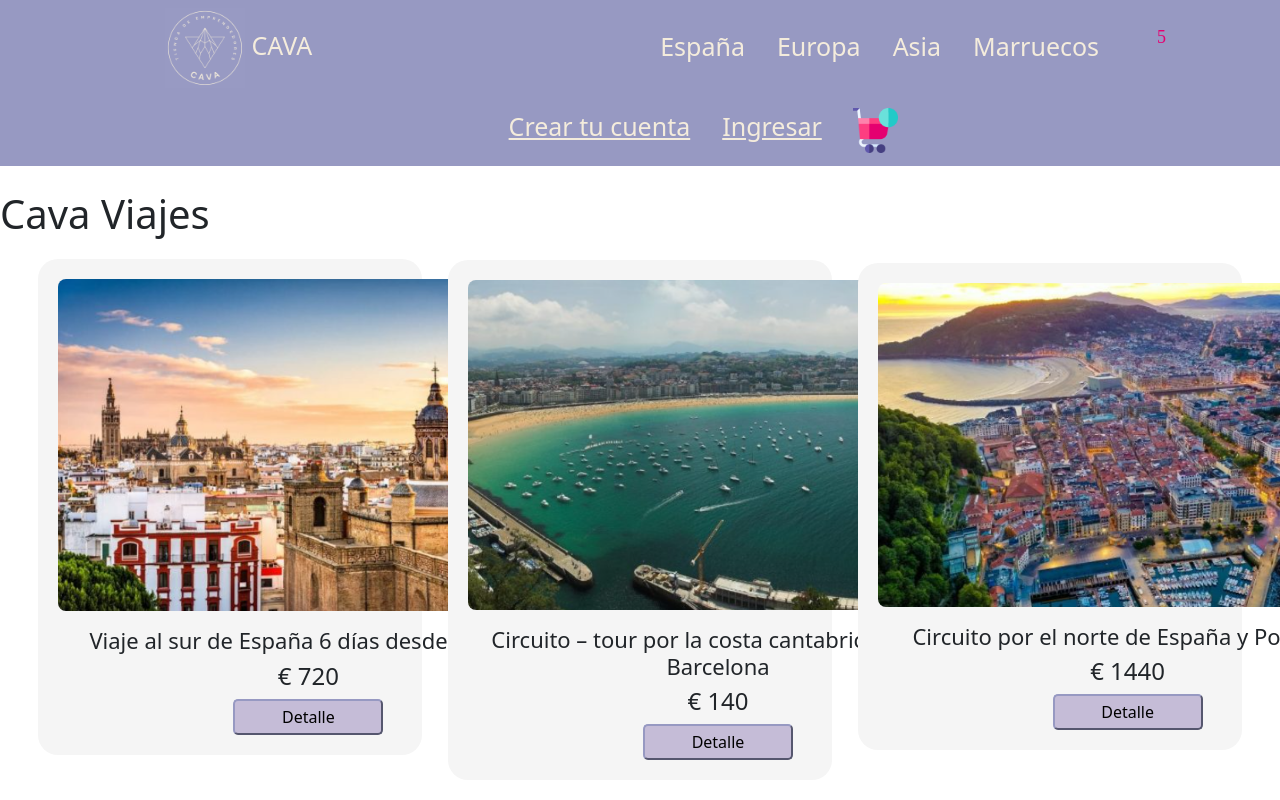
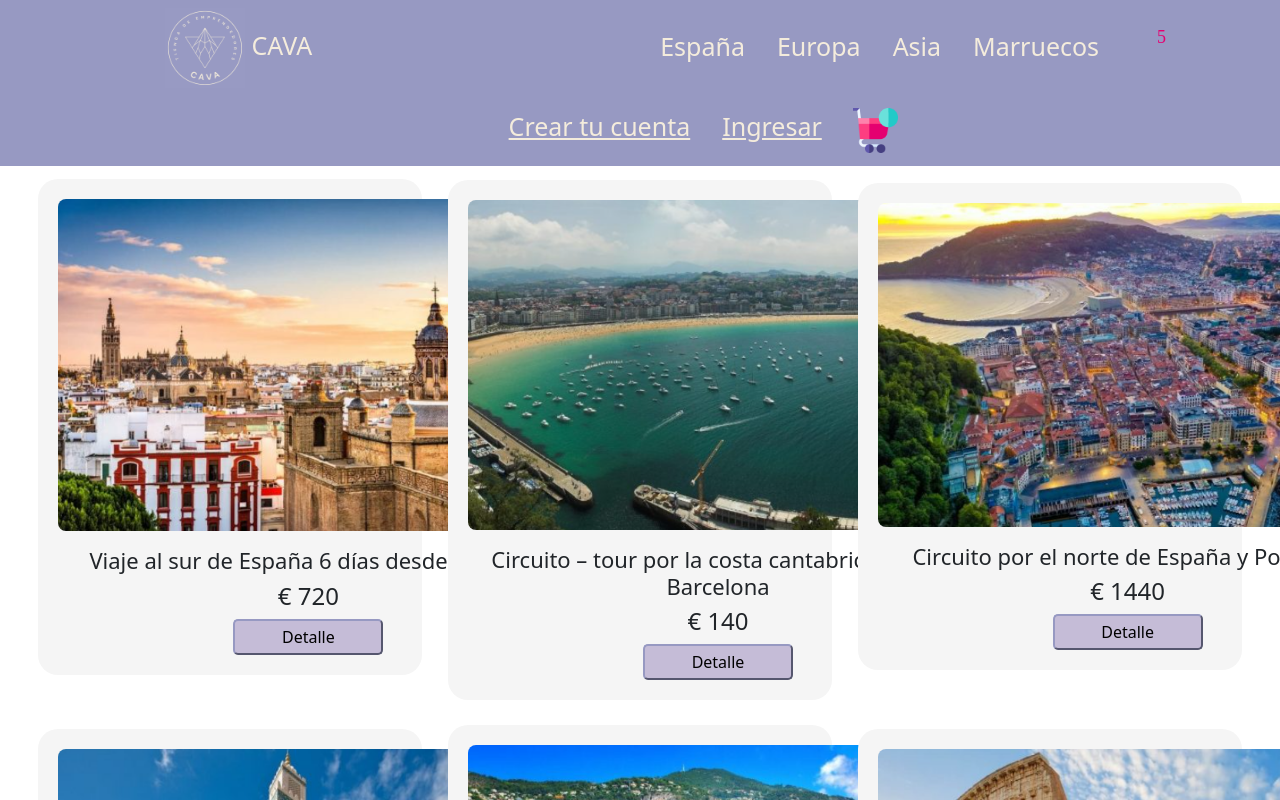
Before and after one commit to Ncavallaro/coderReactJS, a React (Create React App) app: page / in a window 1280 px wide. Shown: the top 800 px of the page. Built offline with nearby package versions, Linux system fonts and the light colour scheme.

Commit message:
Se agrega nuevo componente para cuando estan cargando las paginas

```diff
--- a/package.json
+++ b/package.json
@@ -3,6 +3,9 @@
   "version": "0.1.0",
   "private": true,
   "dependencies": {
+    "@emotion/react": "^11.8.1",
+    "@emotion/styled": "^11.8.1",
+    "@mui/material": "^5.4.3",
     "@testing-library/jest-dom": "^5.16.1",
     "@testing-library/react": "^12.1.2",
     "@testing-library/user-event": "^13.5.0",
--- a/src/App.js
+++ b/src/App.js
@@ -16,13 +16,13 @@ function App() {
         <Route
           path="/"
           element={
-            <ItemListContainer titulo="Cava Viajes "/>
+            <ItemListContainer/>
           }
         ></Route>
         <Route
           path="/category/:idCategory"
           element={
-            <ItemListContainer titulo="Cava Viajes"/>
+            <ItemListContainer/>
           }
         ></Route>
         <Route
--- a/src/components/Body/ItemDetailContainer.js
+++ b/src/components/Body/ItemDetailContainer.js
@@ -2,6 +2,8 @@ import { useState, useEffect } from "react";
 import { useParams } from 'react-router-dom';
 import ItemDetail from "./ItemDetail";
 import Data from '../Data';
+import Box from '@mui/material/Box';
+import LinearProgress from '@mui/material/LinearProgress';
 
 
 const ItemDetailContainer = () => {
@@ -32,6 +34,8 @@ const ItemDetailContainer = () => {
 
     return (
         <>
+            {
+                trips.id > 0 ? (
                         <ItemDetail
                         key={trips.id}
                         title={trips.name}
@@ -41,6 +45,13 @@ const ItemDetailContainer = () => {
                         includ={trips.includ}
                         stock={trips.stock}
                         />
+            ):(
+            <div className='center'>
+                <Box sx={{ width: '100%'}} id="box">
+                    <LinearProgress />
+                </Box>
+            </div>
+            )}
         </>
     )
 }
--- a/src/components/Body/ItemList.js
+++ b/src/components/Body/ItemList.js
@@ -1,5 +1,7 @@
 import '../../componentsCSS/Body/ItemList.css';
 import Item from '../Body/Item';
+import Box from '@mui/material/Box';
+import LinearProgress from '@mui/material/LinearProgress';
 
 
 const ItemList = (props) =>{
@@ -18,7 +20,11 @@ const ItemList = (props) =>{
                     />
                 ))
             ):(
-                <span>Cargando...</span>
+                <div className='center'>
+                <Box sx={{ width: '100%'}} id="box">
+                    <LinearProgress />
+                </Box>
+            </div>
             )}
         </div>
     )
--- a/src/components/Body/ItemListContainer.js
+++ b/src/components/Body/ItemListContainer.js
@@ -4,7 +4,7 @@ import { useEffect, useState } from 'react';
 import { useParams } from 'react-router-dom';
 
 
-const ItemListContainer = (props) => {
+const ItemListContainer = () => {
 
   const [trips , setTrips ] = useState("");
   const { idCategory } = useParams();
@@ -33,9 +33,6 @@ const ItemListContainer = (props) => {
 
     return (
       <>
-        <br />
-        <h1>{props.titulo}</h1>
-
         <ItemList trips={trips}/>
       </>
     );
--- a/src/componentsCSS/Body/ItemDetail.css
+++ b/src/componentsCSS/Body/ItemDetail.css
@@ -12,7 +12,7 @@
     font-size: 45px;
 }
 
-#imgDetail img{
+.imgDetail figure img{
     width: 800px;
     border-radius: 8px;
 }
```
Also changed, not shown: 1 other file (tests, documents, lock files or other folders). Lines whose indentation alone changed are shown as unchanged.
